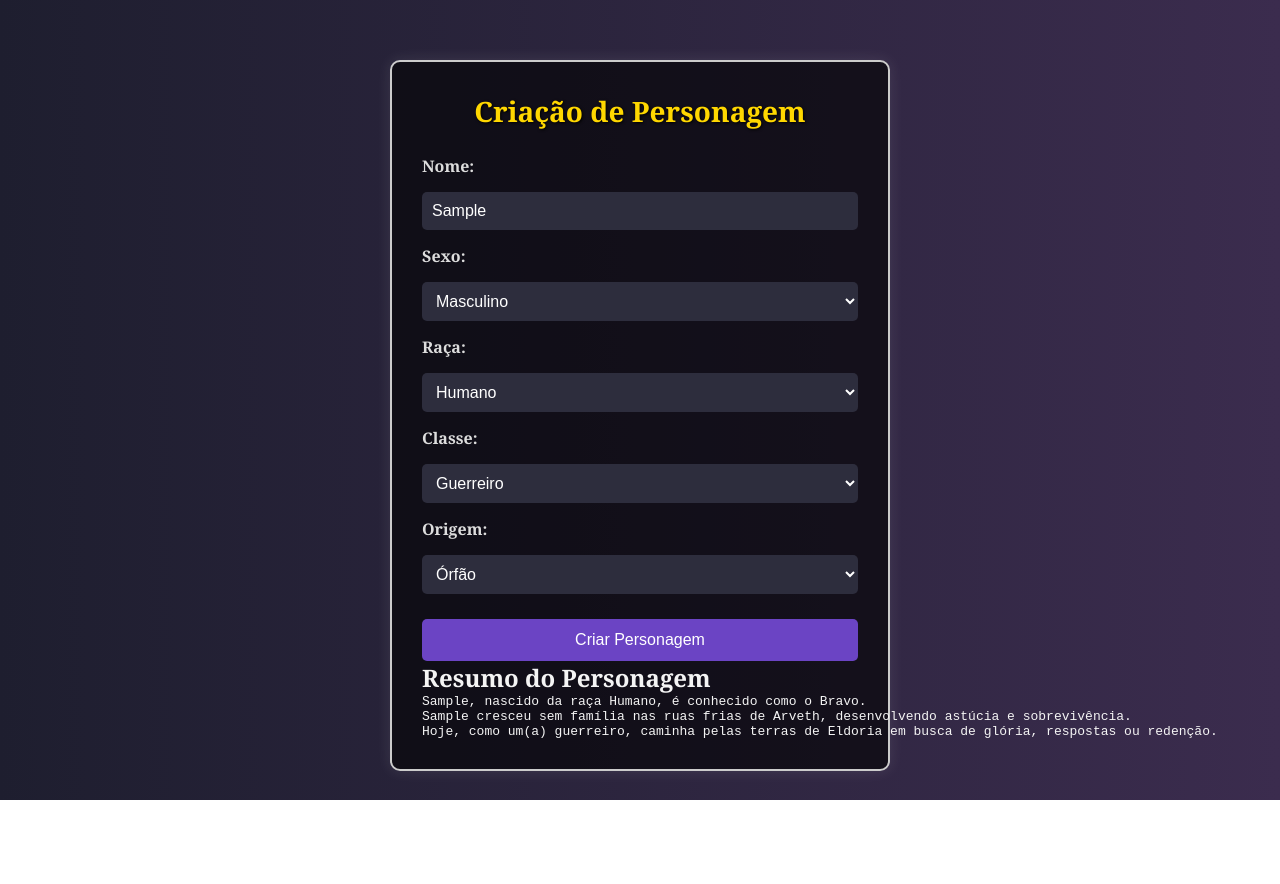
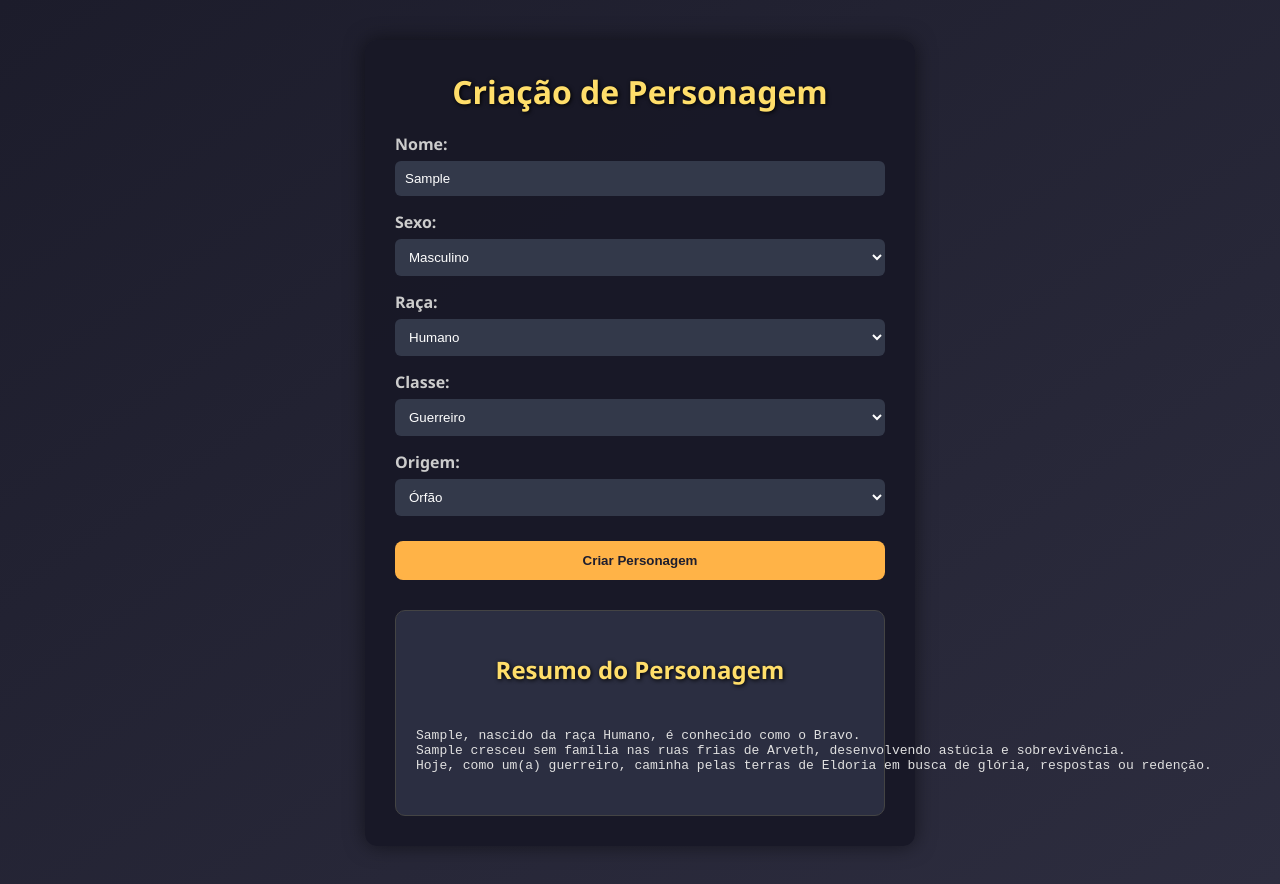
Before and after one commit to Rafaelliima/WEBRPG, a plain HTML site: page criar_personagem.html in a window 1280 px wide. Both pictures are taken after typing "Sample" into the empty fields and a click on the button "Criar Personagem". Before the commit the page ends 800 px from the top, so only its background shows below. Drawn offline with Linux system fonts and the light colour scheme; no server answers.

Commit message:
Update style.css

```diff
--- a/estilos/style.css
+++ b/estilos/style.css
@@ -6,85 +6,95 @@
   }
 
   body {
-    font-family: "Georgia", serif;
-    background: linear-gradient(to right, #1e1e2f, #3b2c4e);
-    color: #f4f4f4;
+    background: linear-gradient(to bottom right, #1c1c2b, #2d2d3f);
+    font-family: 'Segoe UI', Tahoma, Geneva, Verdana, sans-serif;
+    color: #f0f0f0;
     min-height: 100vh;
     display: flex;
+    align-items: center;
     justify-content: center;
-    align-items: start;
-    padding-top: 60px;
+    padding: 40px 20px;
   }
 
+  /* Container principal */
   .container {
-    background: rgba(0, 0, 0, 0.6);
-    border: 2px solid #ccc;
-    border-radius: 10px;
+    background-color: rgba(24, 24, 38, 0.95);
     padding: 30px;
+    border-radius: 12px;
     width: 100%;
-    max-width: 500px;
-    box-shadow: 0 0 15px rgba(255, 255, 255, 0.1);
+    max-width: 550px;
+    box-shadow: 0 0 20px rgba(0, 0, 0, 0.5);
+    animation: fadeIn 0.8s ease-in-out;
   }
 
-  h1 {
+  h1, h2 {
     text-align: center;
-    margin-bottom: 25px;
-    font-size: 28px;
-    color: #ffd700;
-    text-shadow: 1px 1px 3px #000;
-  }
-
-  form {
-    display: flex;
-    flex-direction: column;
-    gap: 15px;
+    margin-bottom: 20px;
+    color: #ffde6a;
+    text-shadow: 1px 1px 4px #000;
   }
 
   label {
+    display: block;
+    margin-top: 15px;
     font-weight: bold;
-    color: #ddd;
+    color: #ccc;
   }
 
   input[type="text"],
   select {
+    width: 100%;
     padding: 10px;
+    margin-top: 6px;
     border: none;
-    border-radius: 5px;
-    font-size: 16px;
-    background-color: #2d2d3d;
+    border-radius: 6px;
+    background-color: #33394a;
     color: #fff;
-    outline: none;
-  }
-
-  select:focus,
-  input[type="text"]:focus {
-    border: 1px solid #ffd700;
   }
 
   button {
-    background-color: #6b44c4;
-    color: #fff;
+    margin-top: 25px;
+    width: 100%;
+    padding: 12px;
+    background-color: #ffb347;
+    color: #1e1e2e;
+    font-weight: bold;
     border: none;
-    padding: 12px;
-    font-size: 16px;
-    margin-top: 10px;
-    border-radius: 5px;
+    border-radius: 8px;
     cursor: pointer;
     transition: background-color 0.3s ease;
   }
 
   button:hover {
-    background-color: #4a2e9a;
+    background-color: #ffd580;
   }
 
-  .historia-gerada {
-    margin-top: 20px;
-    background-color: rgba(255, 255, 255, 0.1);
-    padding: 15px;
-    border-radius: 8px;
-    border: 1px solid #888;
-    font-style: italic;
-    font-size: 16px;
-    line-height: 1.5;
-    white-space: pre-wrap;
+  /* Resumo da história */
+  .resumo {
+    background-color: #2b2e41;
+    padding: 20px;
+    margin-top: 30px;
+    border-radius: 10px;
+    border: 1px solid #444;
+    color: #e0e0e0;
+    white-space: pre-line;
   }
+
+  /* Animação */
+  @keyframes fadeIn {
+    from {
+      opacity: 0;
+      transform: scale(0.97);
+    }
+    to {
+      opacity: 1;
+      transform: scale(1);
+    }
+  }
+
+  /* Responsivo */
+  @media (max-width: 600px) {
+    .container {
+      padding: 20px;
+    }
+  }
```
